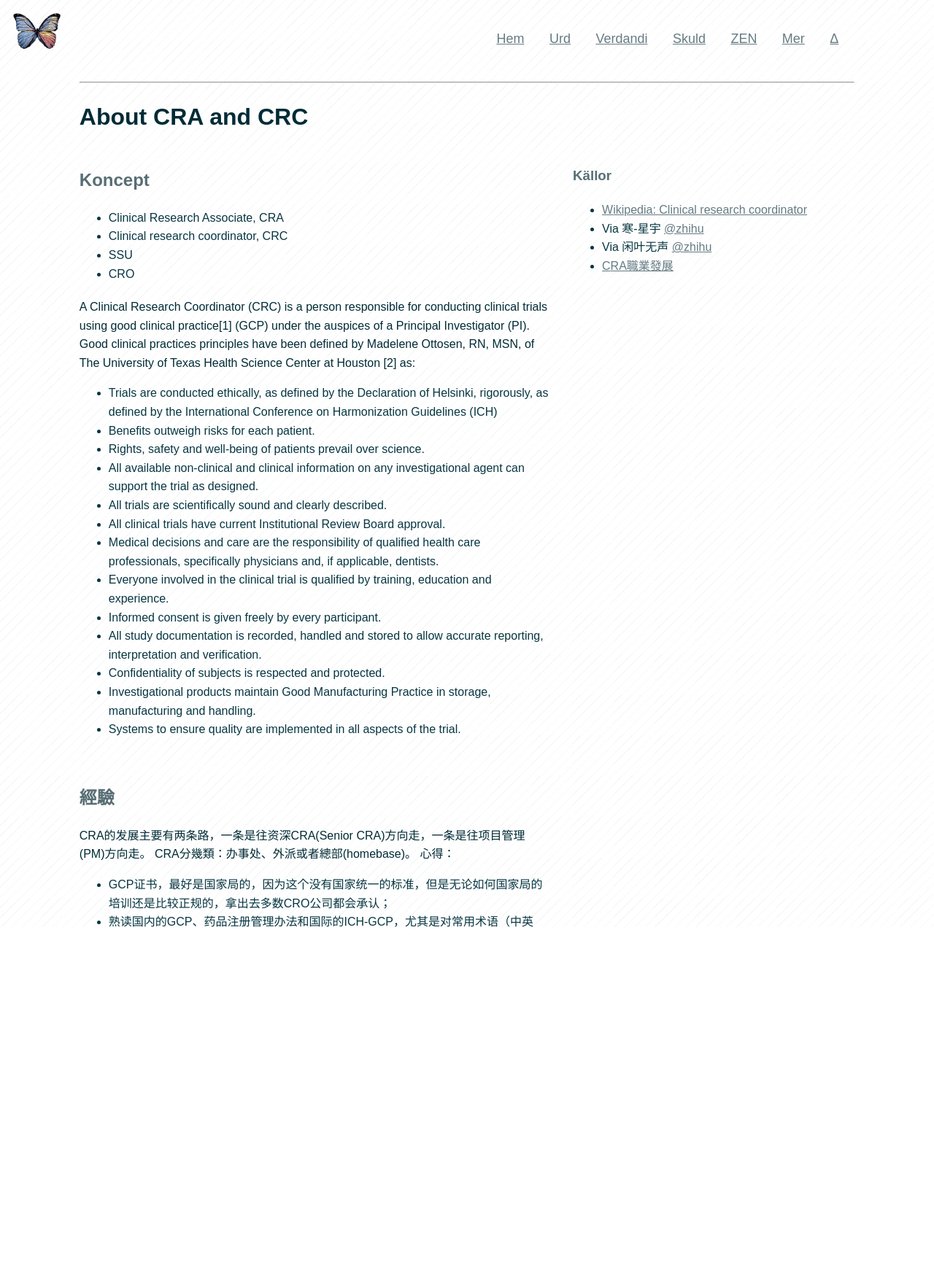
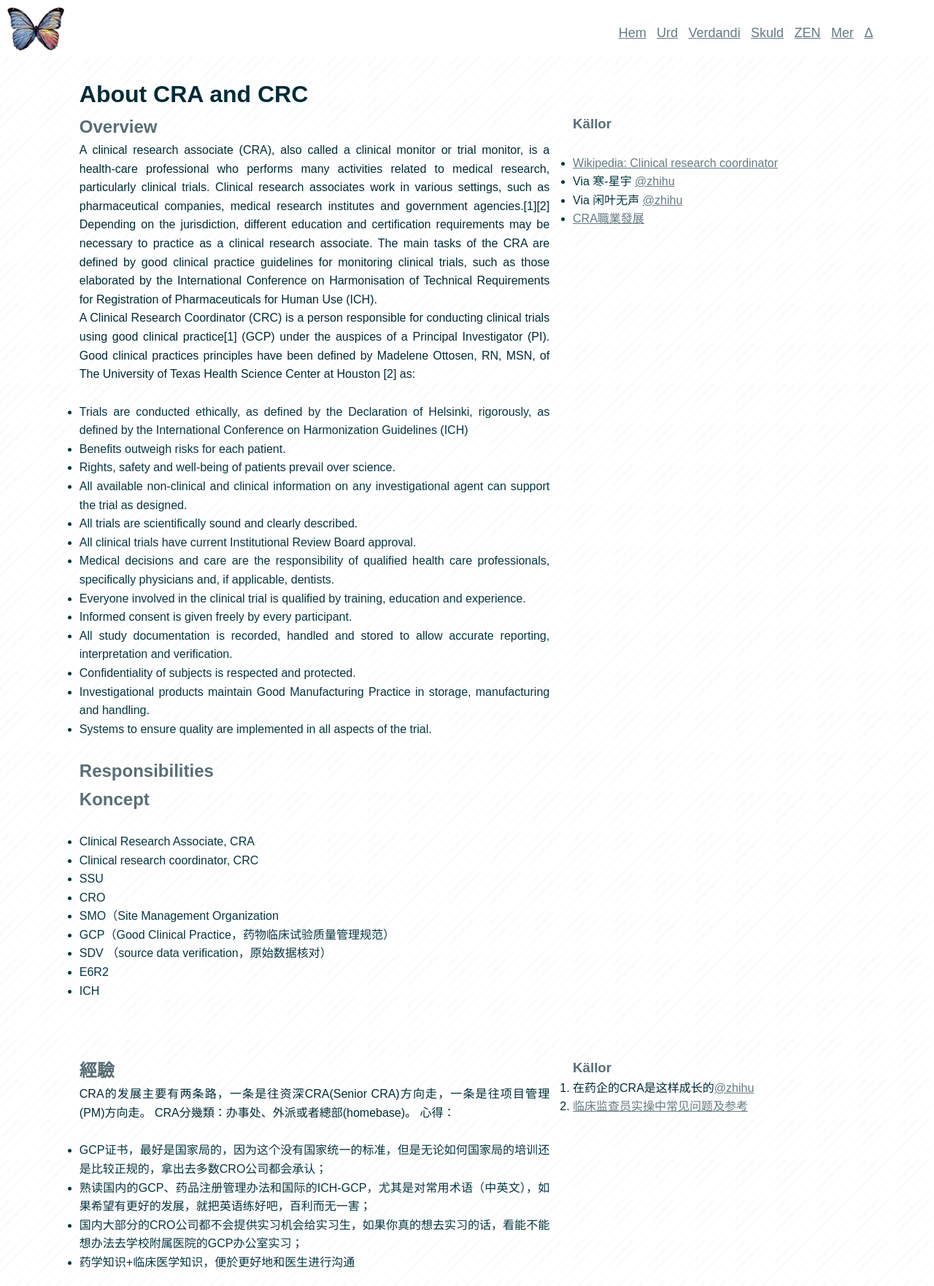
Before and after one commit to hugobernstein/CRA-CRC, a website: page index.html in a window 1280 px wide. Shown: the top 1763 px of the page at 73% size. Drawn offline with Linux system fonts and the light colour scheme.

Commit message:
uppdatera utkast

```diff
--- a/index.html
+++ b/index.html
@@ -5,7 +5,7 @@
     <title>HugosUtopi</title>
     <link rel="stylesheet" href="yggdrasil/svartalv/css/style.css">
   </head>
-  <body class="sketch__pattern">
+  <body>
     <header>
       <div class="navbar__trans">
         <ul class="nav__trans">
@@ -23,14 +23,13 @@
       </div>
     </header>
 
-    <root><div id="avsnitt"><hr/>
+    <root><div class="sketch__pattern"><div id="avsnitt">
 <h1>About CRA and CRC</h1>
-<article><h2>Koncept</h2>
-<ul><li>Clinical Research Associate, CRA</li>
-<li>Clinical research coordinator, CRC</li>
-<li>SSU</li>
-<li>CRO</li></ul>
-<h2></h2>
+<article><h2>Overview</h2>
+<p>A clinical research associate (CRA), also called a clinical monitor or trial monitor, is a health-care professional who performs many activities related to medical research, particularly clinical trials. Clinical research associates work in various settings, such as pharmaceutical companies, medical research institutes and government agencies.[1][2] Depending on the jurisdiction, different education and certification requirements may be necessary to practice as a clinical research associate.
+
+The main tasks of the CRA are defined by good clinical practice guidelines for monitoring clinical trials, such as those elaborated by the International Conference on Harmonisation of Technical Requirements for Registration of Pharmaceuticals for Human Use (ICH).</p>
+
 <p>A Clinical Research Coordinator (CRC) is a person responsible for conducting clinical trials using good clinical practice[1] (GCP) under the auspices of a Principal Investigator (PI).
 
 Good clinical practices principles have been defined by Madelene Ottosen, RN, MSN, of The University of Texas Health Science Center at Houston [2] as:</p>
@@ -46,7 +45,21 @@ Good clinical practices principles have been defined by Madelene Ottosen, RN, MS
 <li>All study documentation is recorded, handled and stored to allow accurate reporting, interpretation and verification.</li>
 <li>Confidentiality of subjects is respected and protected.</li>
 <li>Investigational products maintain Good Manufacturing Practice in storage, manufacturing and handling.</li>
-<li>Systems to ensure quality are implemented in all aspects of the trial.</li></ul></article>
+<li>Systems to ensure quality are implemented in all aspects of the trial.</li></ul>
+
+<h2>Responsibilities</h2>
+<h2>Koncept</h2>
+<ul><li>Clinical Research Associate, CRA</li>
+<li>Clinical research coordinator, CRC</li>
+<li>SSU</li>
+<li>CRO</li>
+<li>SMO（Site Management Organization</li>
+<li>GCP（Good Clinical Practice，药物临床试验质量管理规范）</li>
+<li>SDV （source data verification，原始数据核对）</li>
+<li>E6R2</li>
+<li>ICH</li></ul>
+
+</article>
 <aside><h3>källor</h3>
 <ul><li><a href="https://en.wikipedia.org/wiki/Clinical_research_coordinator">wikipedia: Clinical research coordinator</a></li>
 <li>via 寒-星宇 <a href="https://www.zhihu.com/question/23080421/answer/23599939">@zhihu</a></li>
@@ -91,7 +104,24 @@ CRA分幾類：办事处、外派或者總部(homebase)。
 
 
 
-</p></article></div>
+
+</p>
+
+<h2>临床研究的变更和现状</h2>
+<ol><li>纸质阶段</li>
+所有过程均基于纸质手动工作。原始数据产生，原始数据核查，填写入病例报告表全都手动；
+<li>半纸质半电子阶段</li>
+大部分国内企业在 2016 年以前水平长期停滞于这个阶段。原始文档产生，原始数据核查纸质版，然后纸质版数据录入一份纸质版病例报告表(?Clinical Report Files?, CRFs)，再双人录入到电子模拟 CRFs 中。
+这种模式长期在中国应用，因为 DM 的人工较低，或者是纸质版数据直接填报到电子 CRFs 中（这是目前外企在中国长期使用的方式）。
+<li>全电子化阶段</li>
+原始文档电子化，核对电子化，CRFs 报告基本上无需核对，基于远程接触即可完成中枢化监查。国外最不入流的企业也已经处于 Stage3 水平。
+<li>远程监查</li>
+<li>中枢监查</li>
+<li>?基于风险的监查并且强调 Site Management?</li></ol></article>
+<aside><h3>källor</h3>
+<ol><li>在药企的CRA是这样成长的<a href="https://zhuanlan.zhihu.com/p/27696304">@zhihu</a></li>
+<li><a href="https://zhuanlan.zhihu.com/p/38544980">临床监查员实操中常见问题及参考</a></li></ol></aside></div>
+</div>
 </root>
   </body>
 </html>
--- a/ymer/svartalv/dotstyl/moduler/_variables.styl
+++ b/ymer/svartalv/dotstyl/moduler/_variables.styl
@@ -15,7 +15,7 @@ $blue = #268bd2
 $cyan = #2aa198
 $green = #859900
 
-orange1 = #FF7F3B
-ikeayellow = #FFDA1A
-ikeablue = #005E9D
+$orange1 = #FF7F3B
+$ikeayellow = #FFDA1A
+$ikeablue = #005E9D
 // $ikeablue = #0051BA
--- a/ymer/svartalv/dotstyl/style.styl
+++ b/ymer/svartalv/dotstyl/style.styl
@@ -3,6 +3,10 @@
 @import "../../../node_modules/jeet/jeet"
 
 // debug(lightblue)
+
+*
+  margin: 0
+  padding: 0
 
 body
   font-family sans-serif
@@ -19,6 +23,7 @@ span
 
 
 ul
+  margin 1.618rem 0
   li
     color $base02
     &:first-letter
@@ -39,19 +44,21 @@ a
     text-decoration none
 
 #avsnitt
-  margin-top: 1.618rem
+  // margin-top: 1.618rem
   clearfix()
   center()
   width 83vw
   line-height 1.6
-
+  padding: 1.618rem
 
 
   aside
+
     column(.382)
 
   article
     column(.618)
+    text-align: justify
 
 .sketch__pattern
   background-image repeating-linear-gradient(-45deg, rgba($base1, .08), rgba($base1, .08) 1px, transparent 1px, transparent 10px)
@@ -64,6 +71,7 @@ a
 .navbar__trans
   position: relative;
   height: 1.618rem * 3
+  // background-color: $ikeayellow
 
   .nav__trans
     margin: 0
@@ -79,7 +87,7 @@ a
       padding: 5px;
       font-weight: 300;
       line-height: 80px;
-      margin-right: 20px;
+      // margin-right: 20px;
       transition: 0.5s ease;
 
 .logo__trans
@@ -87,8 +95,8 @@ a
   display: inline-block;
   margin-top: .618rem;
   margin-left: .618rem;
-  width: 1.618rem*2.5;
-  height: 1.618rem*2.5;
+  width: 1.618rem*3;
+  height: 1.618rem*3;
   transition: 0.5s ease;
 
   img
```
Also changed, not shown: template-index.html (+1 -1 lines), yggdrasil/svartalv/css/style.css, 2 other files.
